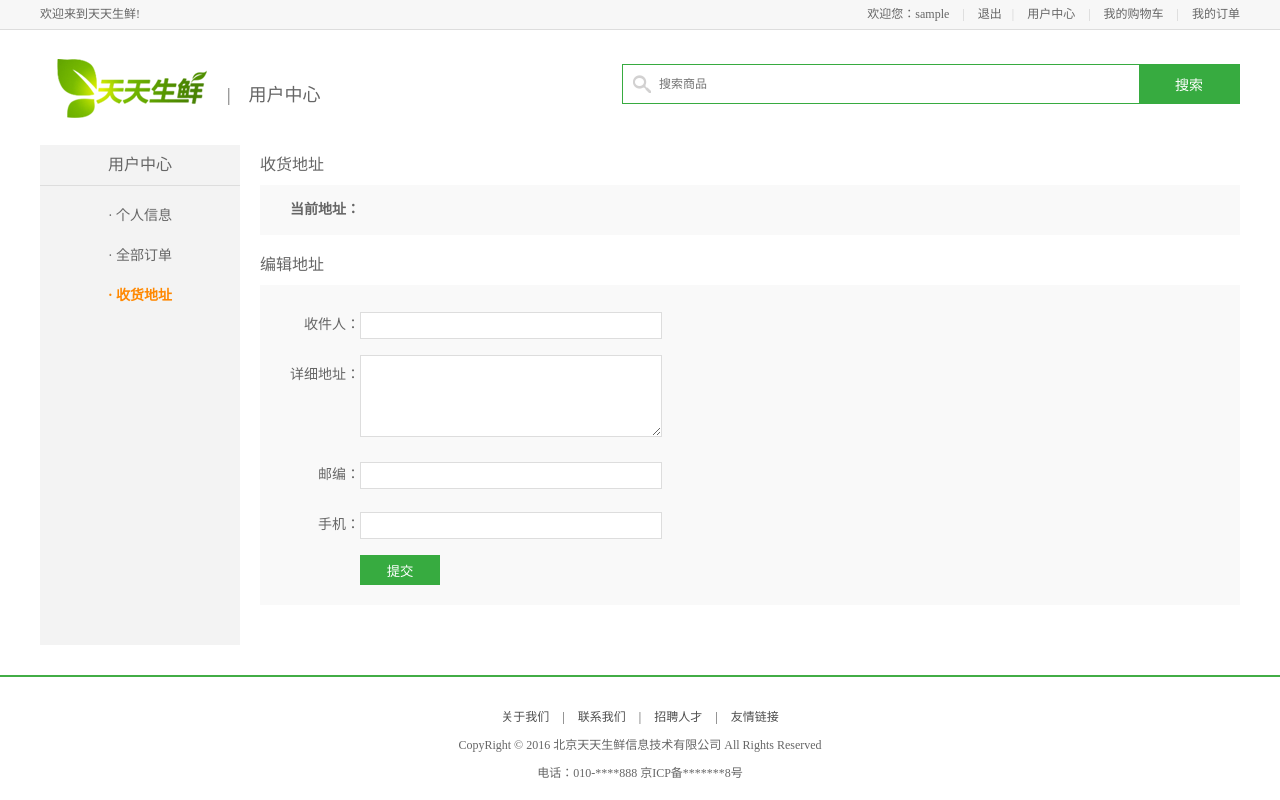
After one commit to xuanlanwuta/tiantianshengxian, a Django app: page /users/address in a window 1280 px wide. The commit adds this page. Run offline with Django 3.2, Linux system fonts and the light colour scheme; the visitor is signed in with stand-in values (Sample User, id 1); data that the repository does not hold is empty; parts of the project's set-up code (start-up, migrations or seed data) failed here and were passed over.

Commit message:
用户组基本完成

```diff
--- /dev/null
+++ b/dailyfresh/apps/goods/urls.py
@@ -0,0 +1,7 @@
+from django.conf.urls import  url
+from goods import views
+
+urlpatterns = [
+    # url(r'^register$',views.register)
+    url(r'^$',views.Index.as_view(), name='index')
+]
--- a/dailyfresh/apps/goods/views.py
+++ b/dailyfresh/apps/goods/views.py
@@ -1,3 +1,6 @@
 from django.shortcuts import render
-
+from django.views.generic import View
 # Create your views here.
+class Index(View):
+    def get(self,request):
+        return render(request,'index.html')
--- a/dailyfresh/apps/users/urls.py
+++ b/dailyfresh/apps/users/urls.py
@@ -6,5 +6,6 @@ urlpatterns = [
     url(r'^register$', views.RegisterView.as_view(),name='register'),
     url(r'^logout$', views.LogoutView.as_view(), name='logout'),
     url(r'^login$',views.LoginView.as_view(),name='login'),
-    url(r'^address$',views.AddressView.as_view(),name='address')
+    url(r'^address$',views.AddressView.as_view(),name='address'),
+    url(r'^info$',views.UserInfoView.as_view(),name='info')
 ]
--- a/dailyfresh/apps/users/views.py
+++ b/dailyfresh/apps/users/views.py
@@ -4,23 +4,47 @@ from django.views.generic import View
 from django.core.urlresolvers import reverse
 import re
 from django import db
-from users.models import User,Address
+from users.models import User, Address
 from itsdangerous import TimedJSONWebSignatureSerializer as Serializer
 from django.conf import settings
 from itsdangerous import SignatureExpired
 from django.contrib.auth import authenticate, login, logout
 from celery_tasks.tasks import send_active_email
 from utils.views import LoginRequiredMixin
+
+
 # Create your views here.
+class UserInfoView(LoginRequiredMixin, View):
+    """用户中心"""
+
+    def get(self, request):
+        """查询用户信息和地址信息"""
+
+        # 从request中获取user对象，中间件从验证请求中的用户，所以request中带有user
+        user = request.user
+
+        try:
+            # 查询用户地址：根据创建时间排序，取第1个地址
+            address = user.address_set.latest('create_time')
+        except Address.DoesNotExist:
+            # 如果地址信息不存在
+            address = None
+
+        # 构造上下文
+        context = {
+            'address': address
+        }
+
+        # 渲染模板
+        return render(request, 'user_center_info.html', context)
+
 class AddressView(LoginRequiredMixin, View):
     """用户地址信息"""
 
     def get(self, request):
         """提供用户地址界面"""
-
         # 获取用户信息user：登陆的用户，django用户认证系统会自动把user存储在request中
         user = request.user
-
         # 使用user查询其关联的地址信息address,需求是按照时间倒序排序
         try:
             # address = Address.objects.filter(user=user).order_by('-create_time')[0]
@@ -28,40 +52,35 @@ class AddressView(LoginRequiredMixin, View):
             address = user.address_set.latest('create_time')
         except Address.DoesNotExist:
             address = None
-
         # 构造上下文
         context = {
             # request信息中自带user,所以不需要传递
             # 'user':user,
-            'address':address
+            'address': address
         }
-
         # 渲染模板
         return render(request, 'user_center_site.html', context)
 
     def post(self, request):
         """处理用户提交地址逻辑"""
-
         # 接收用户修改地址信息的请求参数
         recv_name = request.POST.get('recv_name')
         addr = request.POST.get('addr')
         zip_code = request.POST.get('zip_code')
         recv_mobile = request.POST.get('recv_mobile')
-
         # 校验参数：all()
         if all([recv_name, addr, zip_code, recv_mobile]):
-
             # 保存用户地址信息
             Address.objects.create(
-                user = request.user,
-                receiver_name = recv_name,
-                receiver_mobile = recv_mobile,
-                detail_addr = addr,
-                zip_code = zip_code
+                user=request.user,
+                receiver_name=recv_name,
+                receiver_mobile=recv_mobile,
+                detail_addr=addr,
+                zip_code=zip_code
             )
-
         # 响应结果：此处的处理重新刷新一下页面，顺便测试新修改的地址是否成功
         return redirect(reverse('users:address'))
+
 
 class RegisterView(View):
     """类视图：注册"""
@@ -77,7 +96,6 @@ class RegisterView(View):
         user_pwd = request.POST.get('pwd')
         email = request.POST.get('email')
         allow = request.POST.get('allow')
-
         """验证"""
         if not all([user_name, user_pwd, email]):
             return redirect(reverse('users:register'))
@@ -89,10 +107,10 @@ class RegisterView(View):
             return render(request, 'register.html', {'error': '请勾选用户协议'})
 
         try:
-            user = User.objects.create_user(user_name, email,user_pwd)
+            user = User.objects.create_user(user_name, email, user_pwd)
 
         except db.IntegrityError:
-            return render (request , 'register.html' , {'error': '用户名已注册'})
+            return render(request, 'register.html', {'error': '用户名已注册'})
         print(email)
         user.is_active = False
         user.save()
@@ -105,9 +123,9 @@ class RegisterView(View):
 
 
 class Activevies(View):
-    def get(self,request, token):
+    def get(self, request, token):
         '''获取封装的字典带有user_id'''
-        serializer= Serializer(settings.SECRET_KEY, 3600)
+        serializer = Serializer(settings.SECRET_KEY, 3600)
         # 解出字典内容
         try:
             result = serializer.load(token)
@@ -119,53 +137,57 @@ class Activevies(View):
         # 查询id
         try:
             user = User.objects.get(id=user_id)
-        except User.DoesNotExist:# 用户不存在的异常
+        except User.DoesNotExist:  # 用户不存在的异常
             return HttpResponse('用户不存在')
         # 重置激活状态
         user.is_active = True
         user.save()
         return redirect(reverse('users:login'))
 
+
 class LoginView(View):
-    def get(self,request):
-        return render(request,'login.html')
+    def get(self, request):
+        return render(request, 'login.html')
 
-    def post(self , request):
+    def post(self, request):
         """处理登陆逻辑"""
 
         # 1.获取用户登陆数据
-        username = request.POST.get ('username')
-        userpwd = request.POST.get ('pwd')
-        remembered = request.POST.get ('remembered')
+        username = request.POST.get('username')
+        userpwd = request.POST.get('pwd')
+        remembered = request.POST.get('remembered')
 
         # 2.校验用户登陆数据
-        if not all ([username , userpwd]):
-            return redirect (reverse ('users:login'))
+        if not all([username, userpwd]):
+            return redirect(reverse('users:login'))
 
         # 3.使用django用户认证系统验证用户
-        user = authenticate (username=username , password=userpwd)
+        user = authenticate(username=username, password=userpwd)
 
         # 4.判断用户是否存在
         if user is None:
-            return render (request , 'login.html' , {'error': '用户名或密码错误'})
+            return render(request, 'login.html', {'error': '用户名或密码错误'})
 
         # 5.验证用户是否是激活用户
         if user.is_active is False:
-            return render (request , 'login.html' , {'error': '请先激活'})
+            return render(request, 'login.html', {'error': '请先激活'})
 
         # 6.验证用户通过后，登入该用户
-        login (request , user)
+        login(request, user)
         remembered = request.POST.get('remembered')
         # 7.记住用户
         if remembered != 'on':
             # 没有记住用户：浏览器关闭就过期
-            request.session.set_expiry (0)
+            request.session.set_expiry(0)
         else:
             # 记住用户：None表示两周后过期
-            request.session.set_expiry (None)
-
+            request.session.set_expiry(None)
+        next = request.GET.get('next')
+        if next == None:
         # 8.响应结果: 重定向到主页
-        return redirect (reverse ('goods:index'))
+            return redirect(reverse('goods:index'))
+        else:
+            return reverse(reverse(next))
 
 class LogoutView(View):
     """退出登录"""
@@ -178,9 +200,6 @@ class LogoutView(View):
         # 退出后跳转：由产品经理设计
         return redirect(reverse('goods:index'))
 
-
-
-
 # def register(request):
 #     """函数视图：注册"""
 #
--- a/dailyfresh/dailyfresh/settings.py
+++ b/dailyfresh/dailyfresh/settings.py
@@ -142,3 +142,5 @@ CACHES = {
 
 SESSION_ENGINE = "django.contrib.sessions.backends.cache"
 SESSION_CACHE_ALIAS = "default"
+
+LOGIN_URL = 'users/login'
--- a/dailyfresh/dailyfresh/urls.py
+++ b/dailyfresh/dailyfresh/urls.py
@@ -22,6 +22,6 @@ urlpatterns = [
     url(r'^admin/', include(admin.site.urls)),
     url(r'^users/',include('users.urls',namespace='users')),
     # url(r'^cart/',include('cart.urls',namespace='cart')),
-    # url(r'^goods/',include('goods.urls',namespace='goods')),
+    url(r'^',include('goods.urls',namespace='goods')),
     # url(r'^orders/',include('orders.urls',namespace='orders'))
 ]
--- /dev/null
+++ b/dailyfresh/templates/base.html
@@ -0,0 +1,85 @@
+<!DOCTYPE html PUBLIC "-//W3C//DTD XHTML 1.0 Transitional//EN" "http://www.w3.org/TR/xhtml1/DTD/xhtml1-transitional.dtd">
+<html xmlns="http://www.w3.org/1999/xhtml" xml:lang="en">
+
+{% load staticfiles %}
+
+<head>
+	<meta http-equiv="Content-Type" content="text/html;charset=UTF-8">
+	<title>{% block title %}{% endblock title %}</title>
+	<link rel="stylesheet" type="text/css" href="{% static 'css/reset.css' %}">
+	<link rel="stylesheet" type="text/css" href="{% static 'css/main.css' %}">
+    {% block topfiles %}
+	<script type="text/javascript" src="{% static 'js/jquery-1.12.4.min.js' %}"></script>
+	<script type="text/javascript" src="{% static 'js/jquery-ui.min.js' %}"></script>
+	<script type="text/javascript" src="{% static 'js/slide.js' %}"></script>
+    {% endblock topfiles %}
+</head>
+
+<body>
+	<div class="header_con">
+		<div class="header">
+			<div class="welcome fl">欢迎来到天天生鲜!</div>
+			<div class="fr">
+                {% if user.is_authenticated %}
+				<div class="login_btn fl">
+                    欢迎您：<em>{{ user.username }}</em>
+					<span>|</span>
+					<a href="{% url 'users:logout' %}">退出</a>
+				</div>
+                {% else %}
+				<div class="login_btn fl">
+					<a href="{% url 'users:login' %}">登录</a>
+					<span>|</span>
+					<a href="{% url 'users:register' %}">注册</a>
+				</div>
+                {% endif %}
+				<div class="user_link fl">
+					<span>|</span>
+					<a href="{% url 'users:info' %}">用户中心</a>
+					<span>|</span>
+					<a href="#">我的购物车</a>
+					<span>|</span>
+					<a href="#">我的订单</a>
+				</div>
+			</div>
+		</div>
+	</div>
+
+    {% block search_bar %}
+	<div class="search_bar clearfix">
+		<a href="{% url 'goods:index' %}" class="logo fl"><img src="{% static 'images/logo.png' %}"></a>
+		<div class="search_con fl">
+            <form action="/search/" method="get">
+                <input type="text" class="input_text fl" name="q" placeholder="搜索商品">
+                <input type="submit" class="input_btn fr" name="" value="搜索">
+            </form>
+		</div>
+		<div class="guest_cart fr">
+			<a href="#" class="cart_name fl">我的购物车</a>
+			<div class="goods_count fl" id="show_count">{{ cart_num }}</div>
+		</div>
+	</div>
+    {% endblock search_bar %}
+
+    {% block body %}{% endblock body %}
+
+	<div class="footer">
+		<div class="foot_link">
+			<a href="#">关于我们</a>
+			<span>|</span>
+			<a href="#">联系我们</a>
+			<span>|</span>
+			<a href="#">招聘人才</a>
+			<span>|</span>
+			<a href="#">友情链接</a>
+		</div>
+		<p>CopyRight © 2016 北京天天生鲜信息技术有限公司 All Rights Reserved</p>
+		<p>电话：010-****888    京ICP备*******8号</p>
+	</div>
+
+    {% block footer %}{% endblock footer %}
+
+    {% block bottom_files %}{% endblock bottom_files %}
+
+</body>
+</html>
--- a/dailyfresh/templates/register.html
+++ b/dailyfresh/templates/register.html
@@ -14,7 +14,7 @@
 <body>
 	<div class="register_con">
 		<div class="l_con fl">
-			<a class="reg_logo"><img src="{% static 'images/logo02.png' %}"></a>
+			<a class="reg_logo" href="{% url 'goods:index' %}"><img src="{% static 'images/logo02.png' %}"></a>
 			<div class="reg_slogan">足不出户  ·  新鲜每一天</div>
 			<div class="reg_banner"></div>
 		</div>
@@ -54,8 +54,10 @@
 						<input type="checkbox" name="allow" id="allow" checked="checked">
 						<label>同意”天天生鲜用户使用协议“</label>
 						<span class="error_tip2">提示信息</span>
+
+                        {# 后端校验的错误信息在前端展示 #}
+                        {{ error }}
 					</li>
-                    <div>{{ error }}</div>
 					<li class="reg_sub">
 						<input type="submit" value="注 册" name="">
 					</li>
--- /dev/null
+++ b/dailyfresh/templates/user_center_base.html
@@ -0,0 +1,18 @@
+{% extends "base.html" %}
+
+{% load staticfiles %}
+
+{% block title %}天天生鲜-用户中心{% endblock title %}
+
+{% block search_bar %}
+	<div class="search_bar clearfix">
+		<a href="{% url 'goods:index' %}" class="logo fl"><img src="{% static 'images/logo.png' %}"></a>
+		<div class="sub_page_name fl">|&nbsp;&nbsp;&nbsp;&nbsp;用户中心</div>
+		<div class="search_con fr">
+            <form method="get" action="/search/">
+			<input type="text" class="input_text fl" name="q" placeholder="搜索商品">
+			<input type="submit" class="input_btn fr" name="" value="搜索">
+            </form>
+		</div>
+	</div>
+{% endblock search_bar %}
--- /dev/null
+++ b/dailyfresh/templates/user_center_site.html
@@ -0,0 +1,57 @@
+{% extends 'user_center_base.html' %}
+
+{% load staticfiles %}
+
+{% block body %}
+
+	<div class="main_con clearfix">
+		<div class="left_menu_con clearfix">
+			<h3>用户中心</h3>
+			<ul>
+				<li><a href="{% url 'users:info' %}">· 个人信息</a></li>
+				<li><a href="#">· 全部订单</a></li>
+				<li><a href="{% url 'users:address' %}" class="active">· 收货地址</a></li>
+			</ul>
+		</div>
+		<div class="right_content clearfix">
+				<h3 class="common_title2">收货地址</h3>
+				<div class="site_con">
+					<dl>
+						<dt>当前地址：</dt>
+						<dd>
+                            {% if address %}
+                                {{ address.detail_addr }} （{{ address.receiver_name }} 收） {{ address.receiver_mobile }}
+                            {% endif %}
+                        </dd>
+					</dl>
+				</div>
+				<h3 class="common_title2">编辑地址</h3>
+				<div class="site_con">
+					<form method="post">
+
+                        {% csrf_token %}
+
+						<div class="form_group">
+							<label>收件人：</label>
+							<input type="text" name="recv_name">
+						</div>
+						<div class="form_group form_group2">
+							<label>详细地址：</label>
+							<textarea class="site_area" name="addr"></textarea>
+						</div>
+						<div class="form_group">
+							<label>邮编：</label>
+							<input type="text" name="zip_code">
+						</div>
+						<div class="form_group">
+							<label>手机：</label>
+							<input type="text" name="recv_mobile">
+						</div>
+
+						<input type="submit" name="" value="提交" class="info_submit">
+					</form>
+				</div>
+		</div>
+	</div>
+
+{% endblock body %}
```
Also changed, not shown: dailyfresh/templates/index.html (added, +73 -0 lines), dailyfresh/templates/login.html (+13 -7 lines), dailyfresh/templates/user_center_info.html (added, +45 -0 lines), dailyfresh/utils/bg-47.jpg (added).
